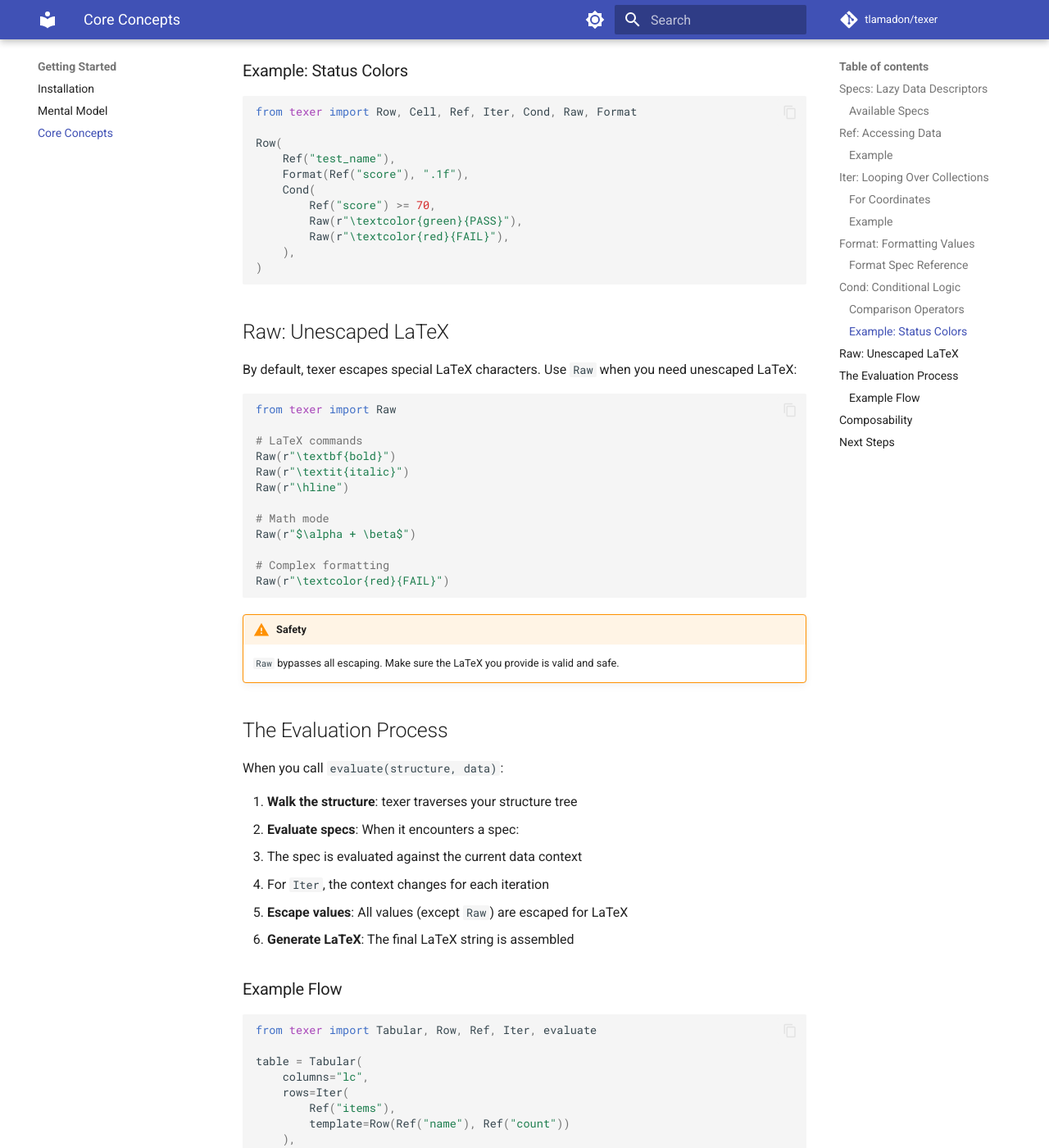
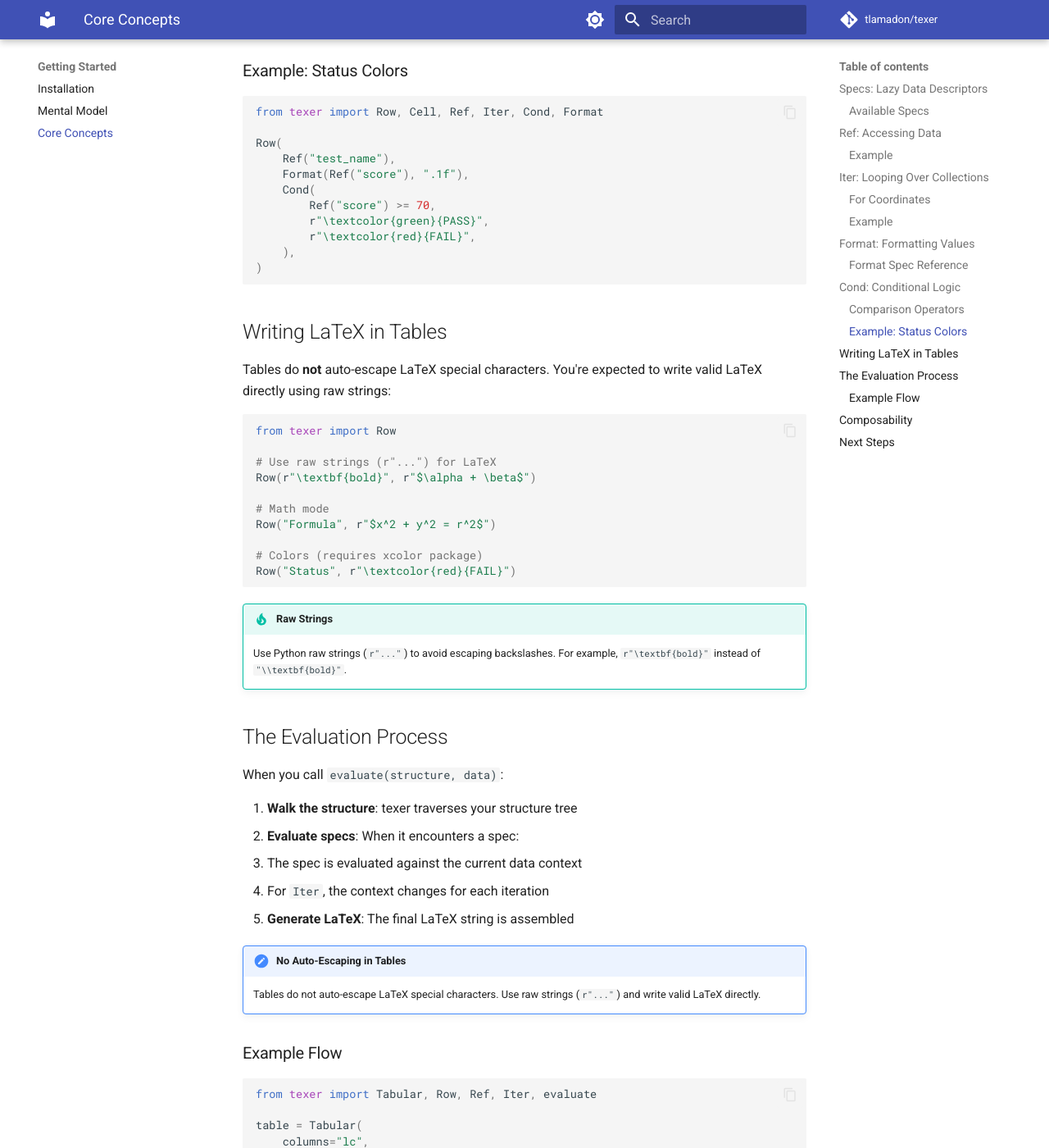
Before and after one commit to tlamadon/texer, an MkDocs documentation site: the page built from docs/getting-started/core-concepts.md, in a window 1280 px wide and 1400 px high, scrolled down 4483 px. Shown: the whole window at 82% size. Built offline with MkDocs 1.6.1 and Material for MkDocs 9.7.7, drawn with Linux system fonts in a browser that asks for light colours; comment, search, counter and statistics services are not loaded; some of the changed text lies outside the part shown.

Commit message:
changed table to use raw content

````diff
--- a/docs/getting-started/core-concepts.md
+++ b/docs/getting-started/core-concepts.md
@@ -12,7 +12,7 @@ Specs are lazy descriptors that tell texer how to extract and transform data. Th
 | `Iter` | Loop over collections | `Iter(Ref("items"), template=...)` |
 | `Format` | Format values | `Format(Ref("x"), ".2f")` |
 | `Cond` | Conditional logic | `Cond(Ref("x") > 5, "high", "low")` |
-| `Raw` | Unescaped LaTeX | `Raw(r"\textbf{bold}")` |
+| `Raw` | Raw LaTeX (for plots) | `Raw(r"\textbf{bold}")` |
 
 ## Ref: Accessing Data
 
@@ -164,8 +164,8 @@ Cond(Ref("x") > 5, "high", "low")
 # With specs as results
 Cond(
     Ref("active"),
-    Raw(r"\checkmark"),  # if true
-    ""                   # if false
+    r"\checkmark",  # if true
+    ""              # if false
 )
 
 # Nested conditions
@@ -203,40 +203,38 @@ Ref("x") != 5     # not equal
 ### Example: Status Colors
 
 ```python
-from texer import Row, Cell, Ref, Iter, Cond, Raw, Format
+from texer import Row, Cell, Ref, Iter, Cond, Format
 
 Row(
     Ref("test_name"),
     Format(Ref("score"), ".1f"),
     Cond(
         Ref("score") >= 70,
-        Raw(r"\textcolor{green}{PASS}"),
-        Raw(r"\textcolor{red}{FAIL}"),
+        r"\textcolor{green}{PASS}",
+        r"\textcolor{red}{FAIL}",
     ),
 )
 ```
 
-## Raw: Unescaped LaTeX
+## Writing LaTeX in Tables
 
-By default, texer escapes special LaTeX characters. Use `Raw` when you need unescaped LaTeX:
+Tables do **not** auto-escape LaTeX special characters. You're expected to write valid LaTeX directly using raw strings:
 
 ```python
-from texer import Raw
+from texer import Row
 
-# LaTeX commands
-Raw(r"\textbf{bold}")
-Raw(r"\textit{italic}")
-Raw(r"\hline")
+# Use raw strings (r"...") for LaTeX
+Row(r"\textbf{bold}", r"$\alpha + \beta$")
 
 # Math mode
-Raw(r"$\alpha + \beta$")
+Row("Formula", r"$x^2 + y^2 = r^2$")
 
-# Complex formatting
-Raw(r"\textcolor{red}{FAIL}")
+# Colors (requires xcolor package)
+Row("Status", r"\textcolor{red}{FAIL}")
 ```
 
-!!! warning "Safety"
-    `Raw` bypasses all escaping. Make sure the LaTeX you provide is valid and safe.
+!!! tip "Raw Strings"
+    Use Python raw strings (`r"..."`) to avoid escaping backslashes. For example, `r"\textbf{bold}"` instead of `"\\textbf{bold}"`.
 
 ## The Evaluation Process
 
@@ -246,8 +244,10 @@ When you call `evaluate(structure, data)`:
 2. **Evaluate specs**: When it encounters a spec:
    - The spec is evaluated against the current data context
    - For `Iter`, the context changes for each iteration
-3. **Escape values**: All values (except `Raw`) are escaped for LaTeX
-4. **Generate LaTeX**: The final LaTeX string is assembled
+3. **Generate LaTeX**: The final LaTeX string is assembled
+
+!!! note "No Auto-Escaping in Tables"
+    Tables do not auto-escape LaTeX special characters. Use raw strings (`r"..."`) and write valid LaTeX directly.
 
 ### Example Flow
 
````
Also changed, not shown: docs/tables/formatting.md (+40 -38 lines), 3 other files.
